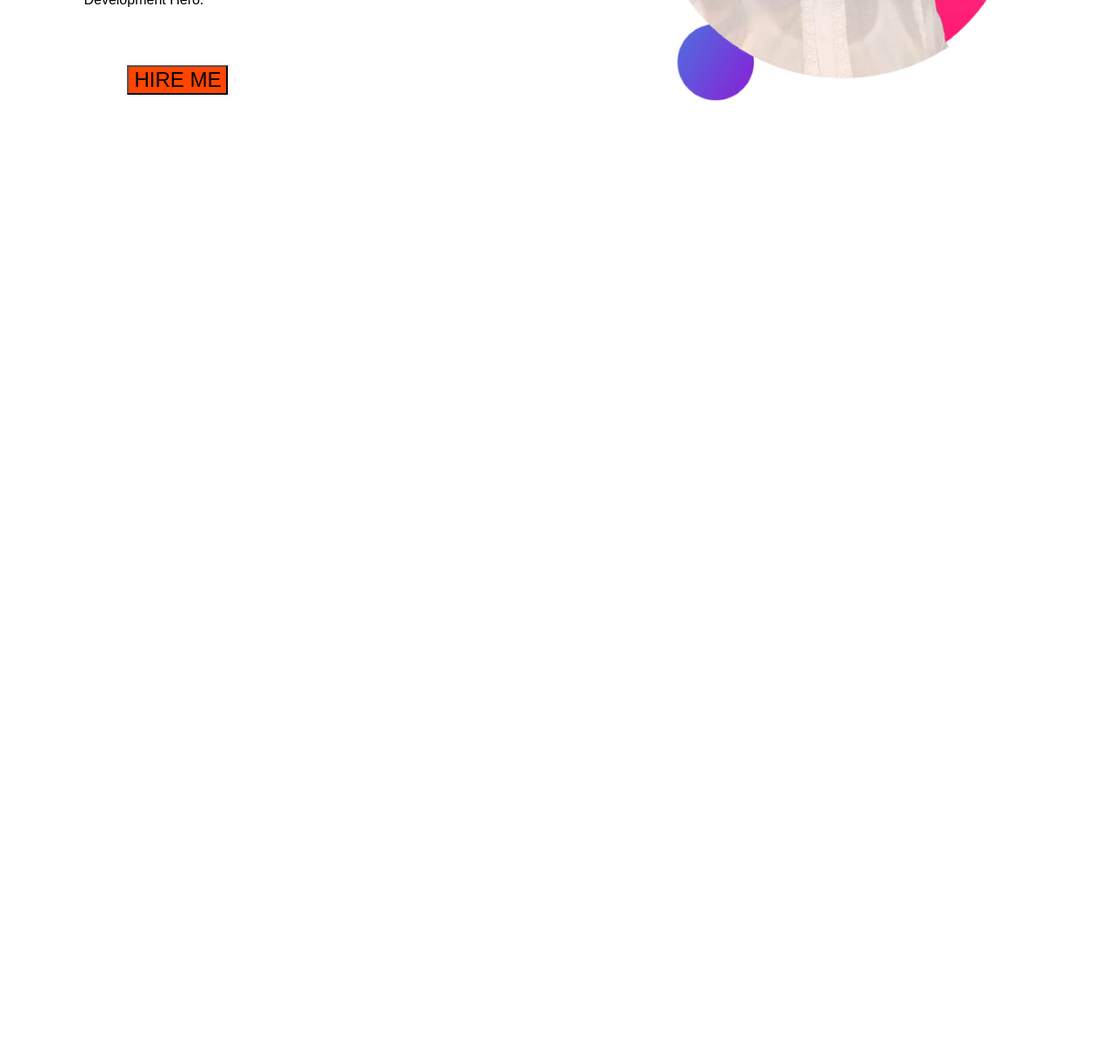
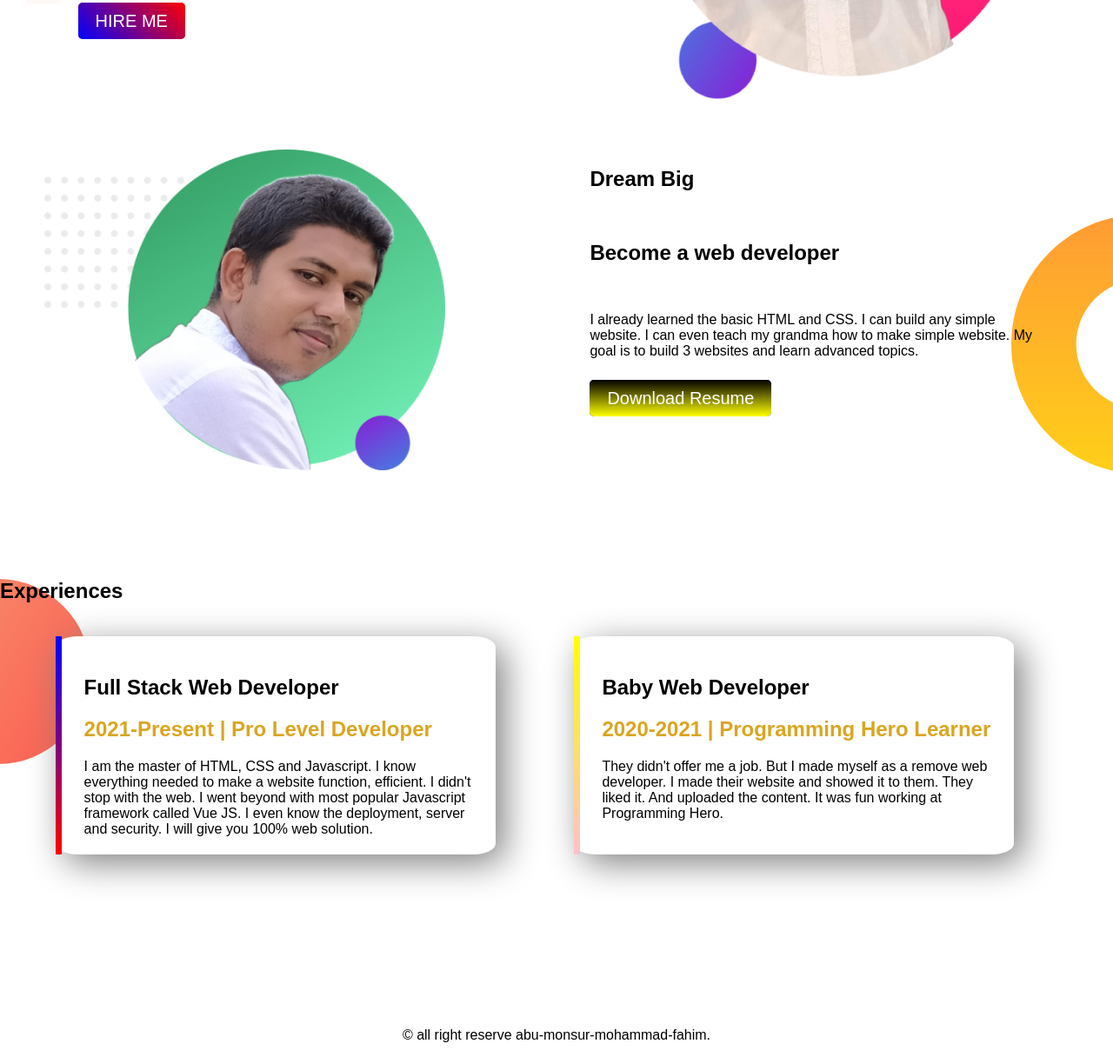
Before and after one commit to AmmFahim/my-portfolio-website, a plain HTML site: page index.html in a window 1280 px wide. Shown: the part 354-1570 px from the top of the page at 87% size. Before the commit the page ends 800 px from the top, so only its background shows below. Drawn offline with Linux system fonts and the light colour scheme.

Commit message:
my website is tottaly complete

```diff
--- a/index.html
+++ b/index.html
@@ -9,6 +9,7 @@
     <title>Fahim Web Developer</title>
 </head>
 <body>
+    <section class="top-banner">
         <div class="pashapashi">
             <h1>Welcome To</h1>
             <h1><span class="name">Fahim's</span> Website</h1>
@@ -16,11 +17,49 @@
             <h2>Build Climber and Train Stopper</h2>
             <br>
             <p>You might saw me jumping, climbing buildings, and stopping trains. But nobody pays me a dime for that work. That's why I am learning and mastering web development. I will not stop until I become the Web Development Hero.</p>
-    <button id="hire">HIRE ME</button>
+            <br>
+            <a class="hireButton"target="_blank" href="https://www.linkedin.com/in/abu-monsur-mohammad-fahim-579683193/">HIRE ME</a>
             </div>
             <div class="pashapashi">
                 <img src="images/mypic2.png"alt="">
             </div>
+    </section>
+    <section class="middleBanner">
+        <div class="middlePashapashi">
+            <h1>Dream Big</h1>
+            <br>
+            <h2>
+                Become a web developer
+            </h2>
+            <br>
+            <p>I already learned the basic HTML and CSS. I can build any simple website. I can even teach my grandma how to make simple website. My goal is to build 3 websites and learn advanced topics.</p>
+            <br>
+            <a class="downloadResume" target="_blank" href="file:///F:/React%20web%20development/website%20by%20jhankar/my-portfolio-website/index.html"alt="">Download Resume</a>
+        </div>
+        <div class="middlePashapashi">
+            <img src="images/mypic1.png" alt="">
+
+        </div>
+
+
+    </section>
+    <section class="bottombanner">
+        <h1>Experiences</h1>
+        <br>
+        <div id="bottomleft" class="bottompashapashi">
+            <h1>Full Stack Web Developer</h1>
+            <h2><span class="name">2021-Present | Pro Level Developer</span></h2>
+            <p>I am the master of HTML, CSS and Javascript. I know everything needed to make a website function, efficient. I didn't stop with the web. I went beyond with most popular Javascript framework called Vue JS. I even know the deployment, server and security. I will give you 100% web solution.</p>
+        </div>
+        <div id="bottomright" class="bottompashapashi">
+            <h1>Baby Web Developer</h1>
+            <h2><span class="name">2020-2021 | Programming Hero Learner</span></h2>
+            <p>They didn't offer me a job. But I made myself as a remove web developer. I made their website and showed it to them. They liked it. And uploaded the content. It was fun working at Programming Hero.</p>
+        </div>
+    </section>
+    <footer>
+       <p> © all right reserve abu-monsur-mohammad-fahim.</p>
+    </footer>
 
 </body>
 </html>
--- a/style.css
+++ b/style.css
@@ -1,14 +1,20 @@
 body{
     font-family: 'Poppins', sans-serif;
+    margin: 0px;
 }
 .name{
     color:goldenrod;
 }
-#hire{
+.hireButton{
     background-color:orangered;
+    background-image: linear-gradient(45deg, blue, red);
     size: 50em;
-    font-size:x-large;
-    margin: 50px;
+    font-size:20px;
+    padding:10px 20px;
+    text-decoration:none;
+    border-radius: 5px;
+    color:white;
+
 }
 .pashapashi{
     width:40%;
@@ -20,3 +26,72 @@ body{
 .pashapashi img{
     width:90%;
 }
+.top-banner{
+    background-image: url("images/top-banner.png");
+    background-repeat: no-repeat;
+
+
+}
+section{
+    height: 500px;
+}
+.downloadResume{
+    background-color: blue;
+    background-image: linear-gradient(black, yellow);
+    color:white;
+    font-size: 20px;
+    padding:10px 20px;
+    text-decoration:none;
+    border-radius: 5px;
+}
+.middleBanner{
+    background-image: url("images/dream-bg.png");
+    background-repeat: no-repeat;
+    background-position: right;
+
+}
+.middlePashapashi{
+    width: 40%;
+    float:right;
+    margin-right: 5%;
+
+    padding:2%
+}
+.middlePashapashi img{
+    width: 90%;
+}
+.bottombanner{
+    margin-left: 0%;
+    background-image: url("images/exp-bg.png");
+    background-repeat: no-repeat;
+
+}
+.bottompashapashi{
+    width: 35%;
+    float: left;
+    margin-left: 5%;
+    margin-right: 2%;
+    padding: 2%;
+    box-shadow: 10px 10px 40px gray;
+    border-radius: 5px;
+    height: 40%;
+    background-color: white;
+
+}
+#bottomleft{
+    border-left: 7px solid;
+    border-radius: 5%;
+    border-image: linear-gradient( blue,red);
+    border-image-slice: 1;
+
+}
+#bottomright{
+    border-left: 7px solid;
+    border-radius: 5%;
+    border-image: linear-gradient( yellow,pink);
+    border-image-slice: 1;
+
+}
+footer p{
+    text-align: center;
+}
```
Also changed, not shown: images/dream-bg.png (added), images/exp-bg.png (added), images/top-banner.png (added). Lines whose indentation alone changed are shown as unchanged.
